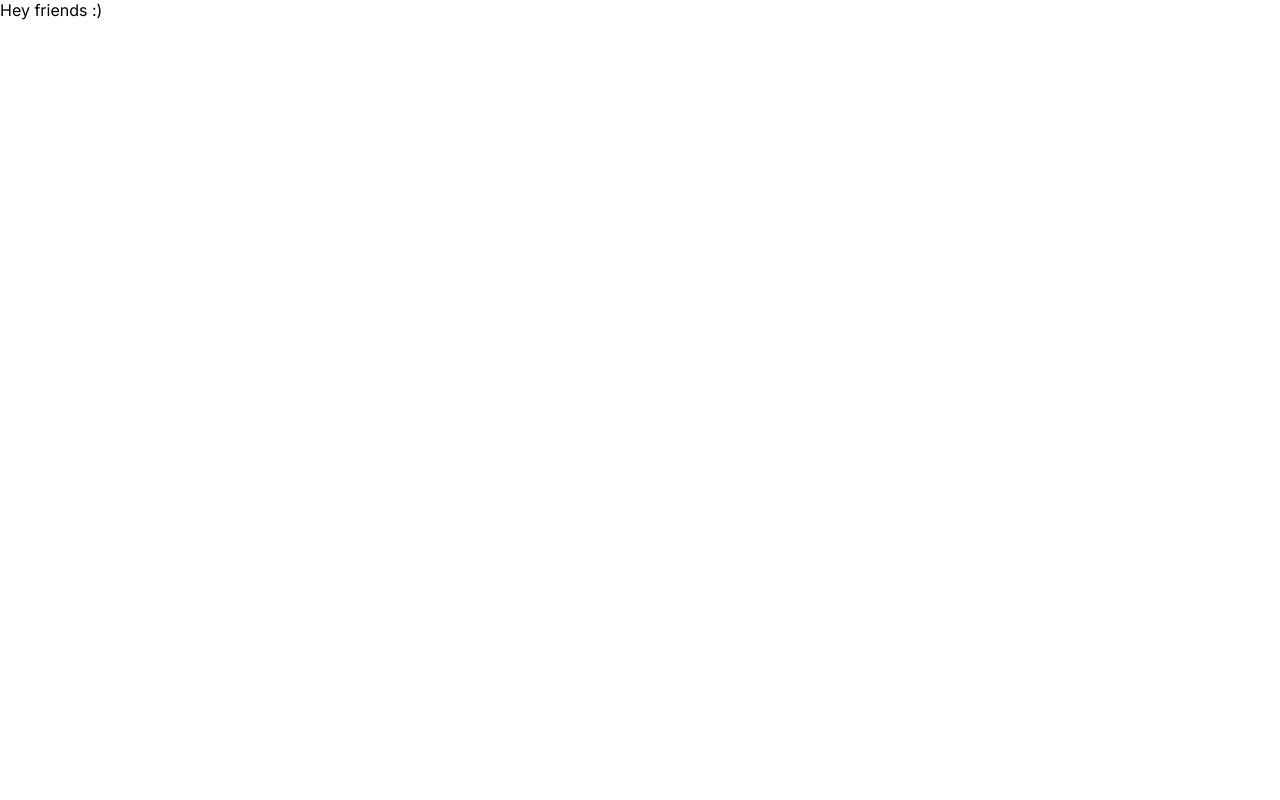
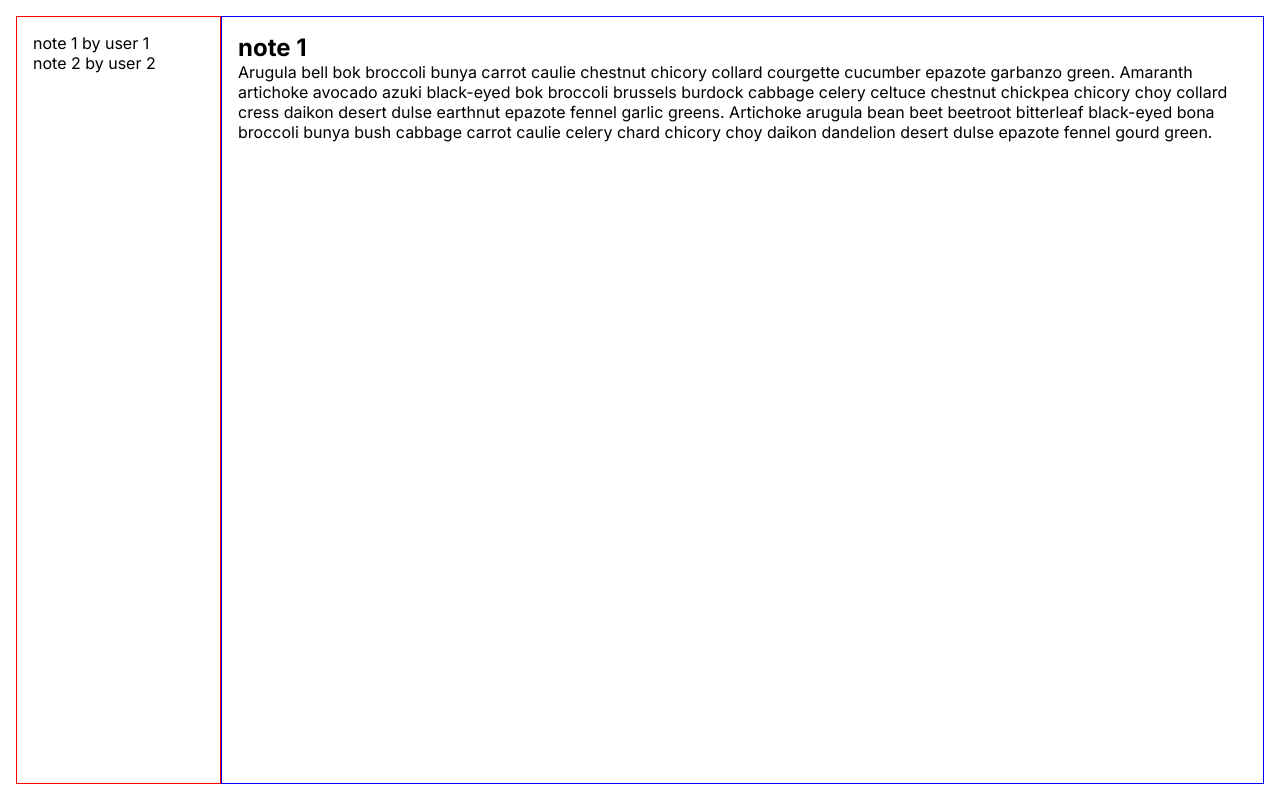
Before and after one commit to vdefranc/notes-app, a Next.js app: page / in a window 1280 px wide. Built offline with nearby package versions, Linux system fonts and the light colour scheme.

Commit message:
create a basic page layout

```diff
--- /dev/null
+++ b/src/app/mock-notes.ts
@@ -0,0 +1,22 @@
+import { Note } from "@/app/notes/types";
+
+const notes: Note[] = [
+  {
+    id: "1",
+    user_id: "1",
+    title: "note 1",
+    body: "Arugula bell bok broccoli bunya carrot caulie chestnut chicory collard courgette cucumber epazote garbanzo green. Amaranth artichoke avocado azuki black-eyed bok broccoli brussels burdock cabbage celery celtuce chestnut chickpea chicory choy collard cress daikon desert dulse earthnut epazote fennel garlic greens. Artichoke arugula bean beet beetroot bitterleaf black-eyed bona broccoli bunya bush cabbage carrot caulie celery chard chicory choy daikon dandelion desert dulse epazote fennel gourd green.",
+    created_at: new Date().toISOString(),
+    updated_at: new Date().toISOString(),
+  },
+  {
+    id: "2",
+    user_id: "2",
+    title: "note 2",
+    body: "Arugula bell bok broccoli bunya carrot caulie chestnut chicory collard courgette cucumber epazote garbanzo green. Amaranth artichoke avocado azuki black-eyed bok broccoli brussels burdock cabbage celery celtuce chestnut chickpea chicory choy collard cress daikon desert dulse earthnut epazote fennel garlic greens. Artichoke arugula bean beet beetroot bitterleaf black-eyed bona broccoli bunya bush cabbage carrot caulie celery chard chicory choy daikon dandelion desert dulse epazote fennel gourd green.",
+    created_at: new Date().toISOString(),
+    updated_at: new Date().toISOString(),
+  },
+];
+
+export default notes;
--- a/src/app/page.module.css
+++ b/src/app/page.module.css
@@ -1,8 +1,20 @@
 .main {
   display: flex;
-  flex-direction: column;
-  justify-content: space-between;
-  align-items: center;
-  padding: 6rem;
+  flex-direction: row;
+  padding: 1rem;
   min-height: 100vh;
 }
+
+.notes-column {
+  flex: 1;
+  flex-basis: 15%;
+  padding: 1em;
+  border: 1px solid red;
+}
+
+.selected-note {
+  flex: 6;
+  flex-basis: 75%;
+  padding: 1em;
+  border: 1px solid blue;
+}
--- a/src/app/page.tsx
+++ b/src/app/page.tsx
@@ -1,8 +1,24 @@
+import pageStyles from "./page.module.css";
+import notes from "./mock-notes";
+
 export default function Home() {
   return (
-    <main>
-      <div>
-        <p>Hey friends :)</p>
+    <main className={pageStyles.main}>
+      <div className={pageStyles["notes-column"]}>
+        {notes.map((note) => {
+          return (
+            <div key={note.id}>
+              <p>
+                {note.title} by user {note.user_id}
+              </p>
+            </div>
+          );
+        })}
+      </div>
+
+      <div className={pageStyles["selected-note"]}>
+        <h2>{notes[0].title}</h2>
+        <p>{notes[0].body}</p>
       </div>
     </main>
   );
```
Also changed, not shown: src/app/notes/types.ts (+8 -0 lines).
